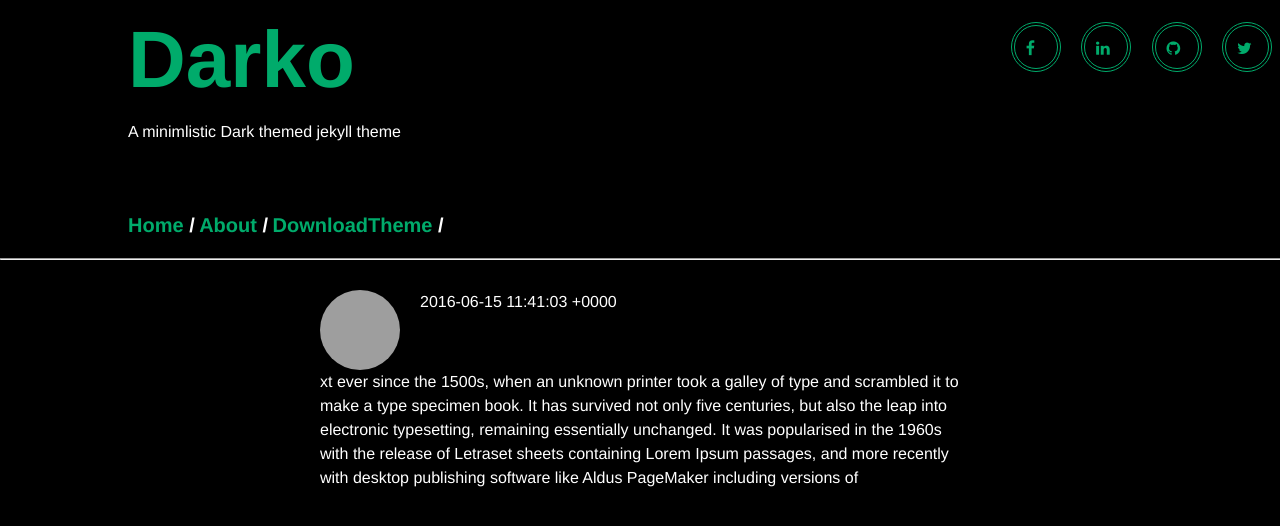
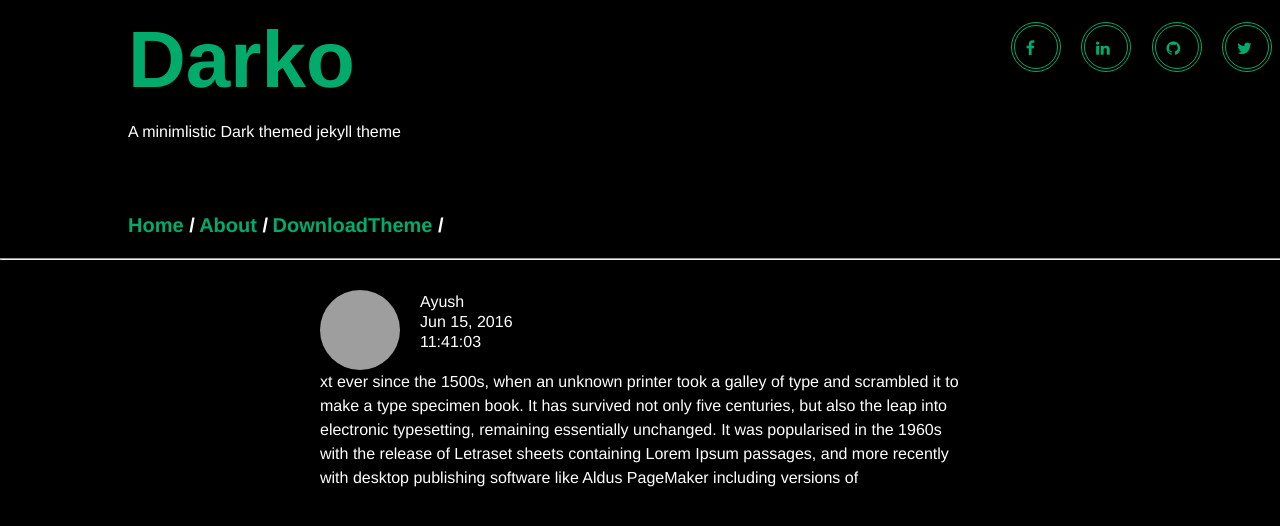
Before and after one commit to ayush1997/Darko, a Jekyll site: the page built from index.html, in a window 1280 px wide, cut to the strip 0-526 px from the top of the page. Built offline with Jekyll 4.4.1, drawn with Linux system fonts in a browser that asks for light colours; grey boxes are pictures that could not be loaded.

Commit message:
position changes

```diff
--- a/_posts/2016-06-15-welcome-to-jekyll.markdown
+++ b/_posts/2016-06-15-welcome-to-jekyll.markdown
@@ -1,7 +1,8 @@
 ---
 layout: post
 title:  "Welcome to Jekyll!"
-date:   2016-06-15 11:41:03
+date:   2016-06-15
+time: "11:41:03"
 categories: jekyll update
 small-description: ""
 author: Ayush
--- a/css/main.css
+++ b/css/main.css
@@ -188,18 +188,28 @@ hr{
   /*background-size: 100vh 100vw;*/
   z-index: 100;
   overflow: hidden;
-
+display: block;
 }
 .post-date{
   left:100px;
   position: absolute;
   z-index: 20;
-  display: inline-block;
+  top:20px;
 }
 
 .post-author{
-  top:20px;
+
   left:100px;
   position: absolute;
   z-index: 20;
 }
+.post-time{
+  left:100px;
+  position: absolute;
+  z-index: 20;
+  top:40px;
+}
+
+.info{
+  top:10px;
+}
--- a/index.html
+++ b/index.html
@@ -9,8 +9,11 @@ layout: default
     <li>
       <div class="home-post">
         <div class="post-img">
-          <div class="post-date"><span >{{ post.date }}</span></div>
-          <div class="post-author"><span >{{ }}</span></div>
+          <div class="info">
+          <div class="post-author"><span >{{post.author }}</span></div>
+          <div class="post-date"><span >{{ post.date | date: "%b %-d, %Y" }}</span></div>
+          <div class="post-time"><span >{{post.time }}</span></div>
+        </div>
         </div>
 
 
```
Also changed, not shown: 3 other files.
